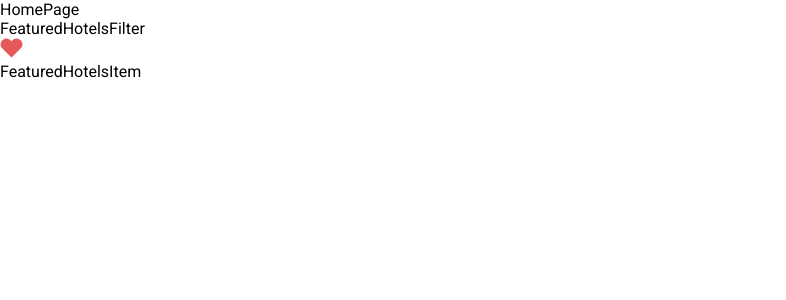
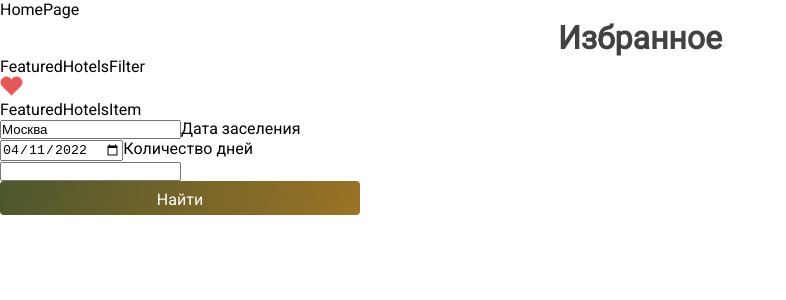
Before and after one commit to egorova-sofya/hotel-check, a React (Create React App) app: page / in a window 1280 px wide. Shown: the top 300 px of the page, without its empty margins (0-786 px from the left). Built offline with nearby package versions, Linux system fonts and the light colour scheme.

Commit message:
created logic for searchHotel component

```diff
--- a/package.json
+++ b/package.json
@@ -8,6 +8,7 @@
     "@testing-library/user-event": "^13.5.0",
     "axios": "^0.26.1",
     "classnames": "^2.3.1",
+    "dayjs": "^1.11.1",
     "formik": "^2.2.9",
     "react": "^18.0.0",
     "react-dom": "^18.0.0",
--- a/public/index.html
+++ b/public/index.html
@@ -16,20 +16,7 @@
       rel="stylesheet"
     />
     <link rel="apple-touch-icon" href="%PUBLIC_URL%/logo192.png" />
-    <!--
-      manifest.json provides metadata used when your web app is installed on a
-      user's mobile device or desktop. See https://developers.google.com/web/fundamentals/web-app-manifest/
-    -->
-    <link rel="manifest" href="%PUBLIC_URL%/manifest.json" />
-    <!--
-      Notice the use of %PUBLIC_URL% in the tags above.
-      It will be replaced with the URL of the `public` folder during the build.
-      Only files inside the `public` folder can be referenced from the HTML.
 
-      Unlike "/favicon.ico" or "favicon.ico", "%PUBLIC_URL%/favicon.ico" will
-      work correctly both with client-side routing and a non-root public URL.
-      Learn how to configure a non-root public URL by running `npm run build`.
-    -->
     <title>React App</title>
   </head>
   <body>
--- /dev/null
+++ b/src/Redux/reducers/getHotelsReducer.js
@@ -0,0 +1,43 @@
+export const GET_HOTELS = "GET_HOTELS";
+
+const UPDATE_LOCATION = "UPDATE_LOCATION",
+  UPDATE_DATE = "UPDATE_DATE";
+
+const defaultState = {
+  location: "",
+  checkIn: "",
+};
+
+export const getHotelsReducer = (state = defaultState, action) => {
+  switch (action.type) {
+    case UPDATE_LOCATION:
+      return {
+        ...state,
+        location: action.payload,
+      };
+
+    case UPDATE_DATE:
+      return {
+        ...state,
+        checkIn: action.payload,
+      };
+
+    default:
+      return state;
+  }
+};
+
+export const getHotels = (payload) => ({
+  type: GET_HOTELS,
+  payload,
+});
+
+export const updateLocation = (payload) => ({
+  type: UPDATE_LOCATION,
+  payload,
+});
+
+export const updateDate = (payload) => ({
+  type: UPDATE_DATE,
+  payload,
+});
--- /dev/null
+++ b/src/Redux/sagas/getHotelsSaga.js
@@ -0,0 +1,32 @@
+import axios from "axios";
+import dayjs from "dayjs";
+import { takeEvery, call, put } from "redux-saga/effects";
+import { GET_HOTELS } from "../reducers/getHotelsReducer";
+
+const getHotelApi = (location, checkIn, checkOut) => {
+  return axios.get(
+    `https://engine.hotellook.com/api/v2/cache.json?location=${location}&currency=rub&checkIn=${checkIn}&checkOut=${checkOut}&limit=10`
+  );
+};
+
+function* getHotelWorker({ payload }) {
+  try {
+    let checkOut = dayjs(payload.checkIn)
+      .add(payload.numberOfDays, "day")
+      .format("YYYY-MM-DD");
+
+    const data = yield call(
+      getHotelApi,
+      payload.location,
+      payload.checkIn,
+      checkOut
+    );
+    console.log(data);
+  } catch (error) {
+    console.log("error", error.response);
+  }
+}
+
+export function* getHotelWatcher() {
+  yield takeEvery(GET_HOTELS, getHotelWorker);
+}
--- /dev/null
+++ b/src/Redux/sagas/index.js
@@ -0,0 +1,6 @@
+import { all } from "redux-saga/effects";
+import { getHotelWatcher } from "./getHotelsSaga";
+
+export function* rootWatcher() {
+  yield all([getHotelWatcher()]);
+}
--- a/src/Redux/store.js
+++ b/src/Redux/store.js
@@ -1,13 +1,13 @@
 import createSagaMiddleware from "@redux-saga/core";
 import { applyMiddleware, combineReducers, createStore } from "redux";
-// import { rootWatcher } from "./sagas";
+import { rootWatcher } from "./sagas";
 import { composeWithDevTools } from "redux-devtools-extension";
-// import { ordersReducer } from "./reducers/ordersReducer";
+import { getHotelsReducer } from "./reducers/getHotelsReducer";
 
 const sagaMiddleware = createSagaMiddleware();
 
 const appReducer = combineReducers({
-  //   personalInfoReducer,
+  getHotelsReducer,
 });
 
 const rootReducer = (state, action) => {
@@ -19,4 +19,4 @@ export const store = createStore(
   composeWithDevTools(applyMiddleware(sagaMiddleware))
 );
 
-// sagaMiddleware.run(rootWatcher);
+sagaMiddleware.run(rootWatcher);
--- a/src/components/Authorisation/LoginForm/LoginForm.js
+++ b/src/components/Authorisation/LoginForm/LoginForm.js
@@ -67,7 +67,6 @@ const LoginForm = () => {
                   <label for="password">Пароль</label>
 
                   <Field
-                    label="First Name"
                     id="password"
                     type="password"
                     name="password"
--- a/src/components/FeaturedHotels/FeaturedHotels.js
+++ b/src/components/FeaturedHotels/FeaturedHotels.js
@@ -1,10 +1,12 @@
 import React from "react";
+import Title from "../Title/Title";
 import FeaturedHotelsFilter from "./FeaturedHotelsFilter/FeaturedHotelsFilter";
 import FeaturedHotelsItem from "./FeaturedHotelsItem/FeaturedHotelsItem";
 
 const FeaturedHotels = () => {
   return (
     <>
+      <Title weight="bold">Избранное</Title>
       <FeaturedHotelsFilter />
       <FeaturedHotelsItem />
     </>
--- a/src/components/Like/Like.js
+++ b/src/components/Like/Like.js
@@ -15,8 +15,8 @@ const Like = () => {
           d="M20.3807 2.59133C19.8676 2.08683 19.2583 1.68663 18.5878 1.41358C17.9172 1.14054 17.1985 1 16.4727 1C15.7468 1 15.0281 1.14054 14.3576 1.41358C13.687 1.68663 13.0778 2.08683 12.5646 2.59133L11.4997 3.63785L10.4348 2.59133C9.39834 1.57276 7.99258 1.00053 6.52679 1.00053C5.06099 1.00053 3.65523 1.57276 2.61876 2.59133C1.58229 3.6099 1 4.99139 1 6.43187C1 7.87235 1.58229 9.25383 2.61876 10.2724L3.68367 11.3189L11.4997 19L19.3158 11.3189L20.3807 10.2724C20.8941 9.76814 21.3013 9.16942 21.5791 8.51045C21.857 7.85148 22 7.14517 22 6.43187C22 5.71857 21.857 5.01225 21.5791 4.35328C21.3013 3.69431 20.8941 3.09559 20.3807 2.59133Z"
           fill={like ? "white" : "#e55858"}
           stroke={like ? "#C4C4C4" : "#e55858"}
-          stroke-linecap="round"
-          stroke-linejoin="round"
+          strokeLinecap="round"
+          strokeLinejoin="round"
         />
       </svg>
     </div>
--- /dev/null
+++ b/src/components/SearchHotels/SearchHotels.js
@@ -0,0 +1,114 @@
+import { ErrorMessage, Field, Form, Formik } from "formik";
+import React, { useEffect } from "react";
+import s from "./SearchHotels.module.css";
+import * as yup from "yup";
+import Button from "../Button/Button";
+import dayjs from "dayjs";
+import { useDispatch, useSelector } from "react-redux";
+import {
+  getHotels,
+  updateDate,
+  updateLocation,
+} from "../../Redux/reducers/getHotelsReducer";
+
+const SearchHotels = () => {
+  let today = dayjs().format("YYYY-MM-DD");
+  const dispatch = useDispatch();
+  const state = useSelector((state) => state);
+  const getHotelsReducer = state.getHotelsReducer;
+  const checkIn = getHotelsReducer.checkIn;
+
+  useEffect(() => {
+    dispatch(updateLocation("Москва"));
+    dispatch(updateDate(today));
+  }, []);
+
+  const initialValues = {
+    location: getHotelsReducer.location,
+    checkIn: checkIn,
+    numberOfDays: "",
+  };
+
+  const validationSchema = yup.object({
+    location: yup.string().required("Введите город"),
+    numberOfDays: yup.number().required("Введите количество дней"),
+  });
+
+  const onSubmit = (values, onSubmitProps) => {
+    console.log("values", values);
+    onSubmitProps.setSubmitting(false);
+    dispatch(getHotels(values));
+  };
+
+  return (
+    <>
+      <Formik
+        initialValues={initialValues}
+        validationSchema={validationSchema}
+        onSubmit={onSubmit}
+        validateOnMount
+        enableReinitialize
+      >
+        {({ touched, errors }) => {
+          return (
+            <Form>
+              <div className={s.container}>
+                <div>
+                  <Field
+                    id="location"
+                    type="text"
+                    name="location"
+                    className={`form-control ${
+                      touched.location && errors.location ? "is-invalid" : ""
+                    }`}
+                    value={getHotelsReducer.location}
+                    onChange={(e) => dispatch(updateLocation(e.target.value))}
+                  />
+                  <ErrorMessage
+                    component="div"
+                    name="location"
+                    className={`is-invalid `}
+                  />
+
+                  <label className={s.label}>Дата заселения</label>
+                  <input
+                    type="date"
+                    placeholder=""
+                    name="checkIn"
+                    value={checkIn}
+                    onChange={(e) => {
+                      dispatch(updateDate(e.target.value));
+                    }}
+                  />
+
+                  <label className={s.label}>Количество дней</label>
+
+                  <Field
+                    id="numberOfDays"
+                    type="number"
+                    name="numberOfDays"
+                    className={`form-control ${
+                      touched.numberOfDays && errors.numberOfDays
+                        ? "is-invalid"
+                        : ""
+                    }`}
+                  />
+                  <ErrorMessage
+                    component="div"
+                    name="numberOfDays"
+                    className={`invalid-feedback `}
+                  />
+                </div>
+                <Button type={"submit"} appearence={"primary"}>
+                  Найти
+                </Button>
+              </div>
+            </Form>
+          );
+        }}
+      </Formik>
+    </>
+  );
+};
+
+export default SearchHotels;
--- /dev/null
+++ b/src/components/SearchHotels/SearchHotels.module.css
@@ -0,0 +1,5 @@
+.container {
+  width: 360px;
+  height: 410px;
+  background-color: #fff;
+}
--- a/src/pages/HomePage/HomePage.js
+++ b/src/pages/HomePage/HomePage.js
@@ -1,11 +1,13 @@
 import React from "react";
 import FeaturedHotels from "../../components/FeaturedHotels/FeaturedHotels";
+import SearchHotels from "../../components/SearchHotels/SearchHotels";
 
 const HomePage = () => {
   return (
     <>
       <div>HomePage</div>
       <FeaturedHotels />
+      <SearchHotels />
     </>
   );
 };
```
Also changed, not shown: 1 other file (tests, documents, lock files or other folders).
